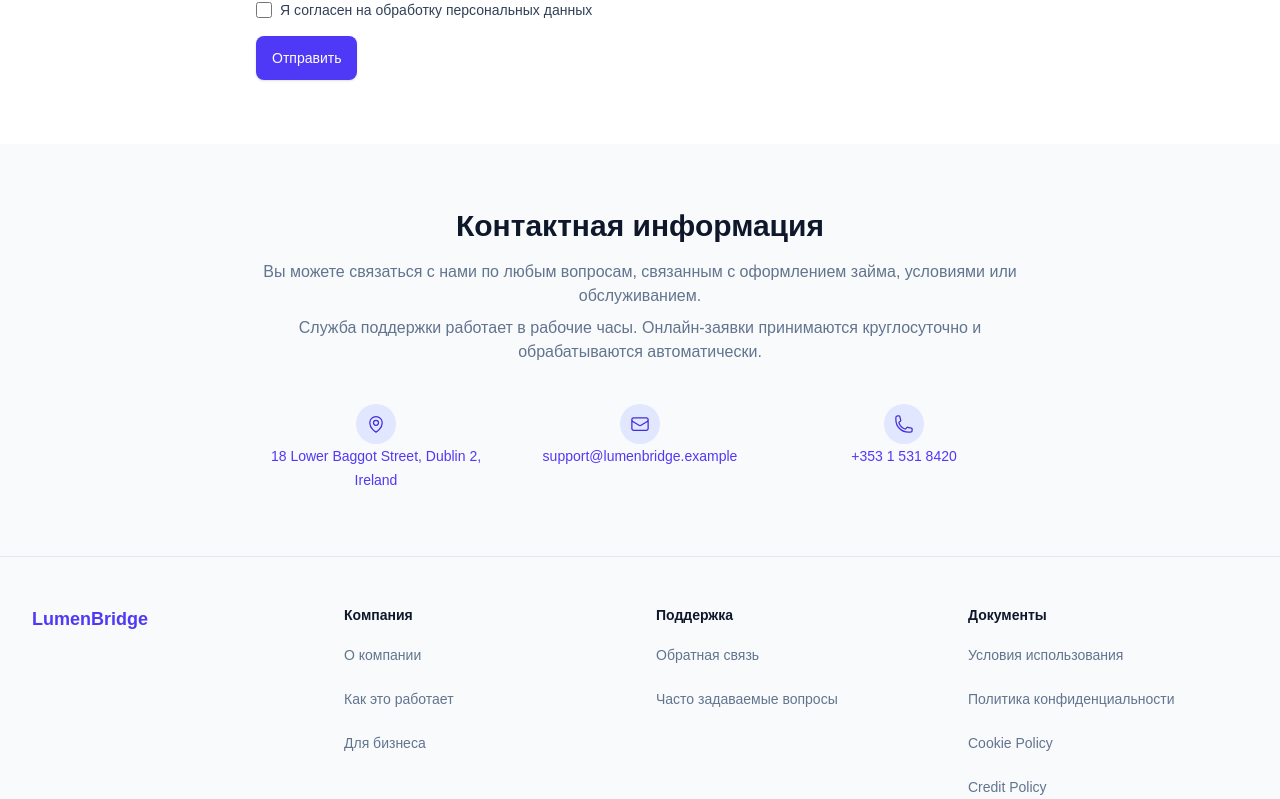
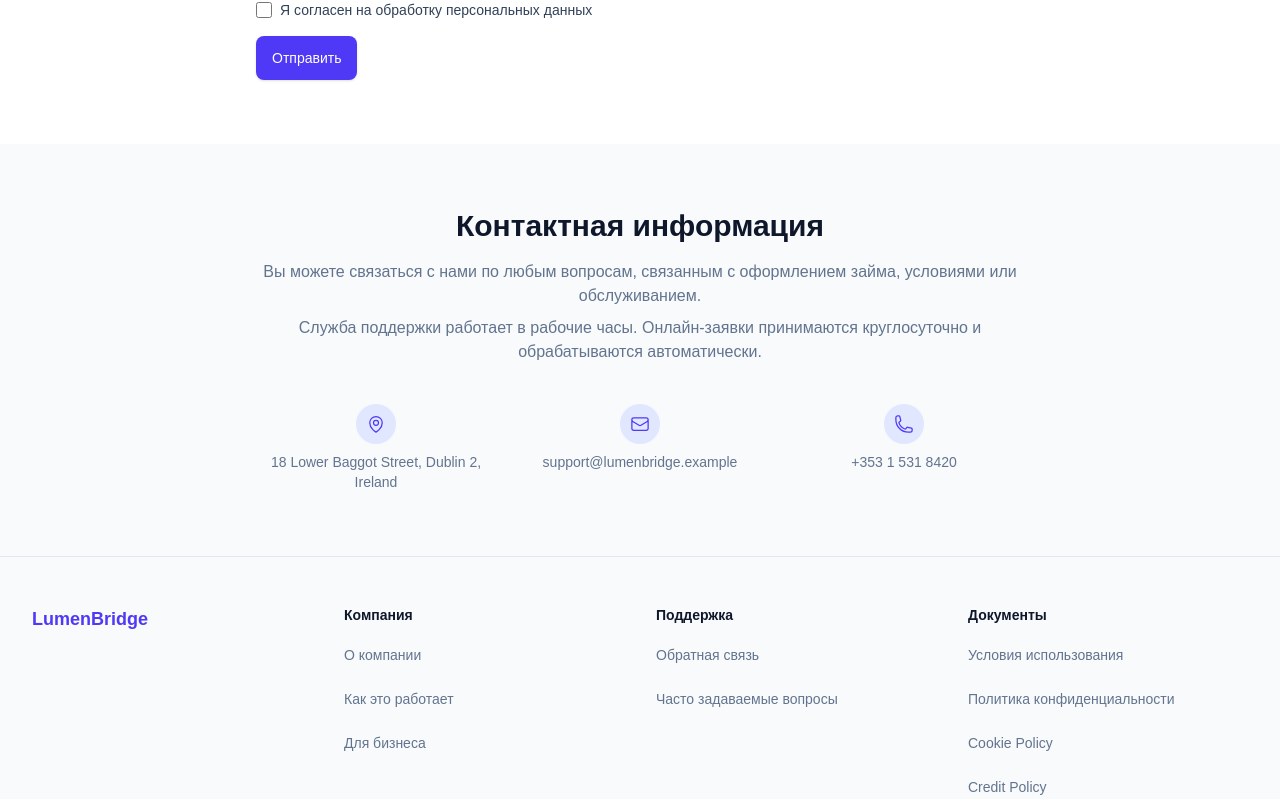
Before and after one commit to antonbukhalov13/04-fullstack-mvp, a Next.js app in the folder frontend/: page / in a window 1280 px wide. Shown: the part 6461-7260 px from the top of the page. Built offline with nearby package versions, Linux system fonts and the light colour scheme.

Commit message:
fix contact details colors and business page CTA

```diff
--- a/frontend/src/app/business/page.tsx
+++ b/frontend/src/app/business/page.tsx
@@ -183,7 +183,7 @@ export default function BusinessPage() {
           <div className="mt-8">
             <Link
               href="/apply?type=business"
-              className="inline-flex items-center rounded-lg bg-indigo-600 px-6 py-3 text-sm font-semibold text-white hover:bg-indigo-500"
+              className="inline-flex items-center rounded-lg bg-indigo-600 px-6 py-3 text-sm font-semibold text-white hover:bg-indigo-700 transition-colors"
             >
               Оставить заявку
             </Link>
--- a/frontend/src/shared/ui/checkbox.tsx
+++ b/frontend/src/shared/ui/checkbox.tsx
@@ -17,7 +17,7 @@ export const Checkbox = forwardRef<HTMLInputElement, CheckboxProps>(
             id={checkboxId}
             type="checkbox"
             className={[
-              'h-4 w-4 rounded border-slate-300 text-indigo-600 focus:ring-indigo-600 cursor-pointer',
+              'h-4 w-4 rounded border-slate-300 accent-indigo-600 text-indigo-600 focus:ring-indigo-600 cursor-pointer',
               error ? 'border-red-500' : '',
               className,
             ].join(' ')}
--- a/frontend/src/widgets/contact-details/contact-details.tsx
+++ b/frontend/src/widgets/contact-details/contact-details.tsx
@@ -16,8 +16,8 @@ export function ContactDetails() {
           </p>
 
           <div className="mt-10 grid grid-cols-1 sm:grid-cols-3 gap-6 text-center">
-            <div>
-              <div className="mx-auto flex h-10 w-10 items-center justify-center rounded-full bg-indigo-100 text-indigo-700">
+            <div className="flex flex-col items-center gap-2">
+              <div className="flex h-10 w-10 items-center justify-center rounded-full bg-indigo-100 text-indigo-600">
                 <svg
                   className="h-5 w-5"
                   fill="none"
@@ -37,12 +37,12 @@ export function ContactDetails() {
                   />
                 </svg>
               </div>
-              <a href="https://maps.google.com/?q=18+Lower+Baggot+Street+Dublin+2+Ireland" target="_blank" rel="noopener noreferrer" className="mt-3 text-sm text-indigo-600 hover:text-indigo-800 transition-colors">
+              <a href="https://maps.google.com/?q=18+Lower+Baggot+Street+Dublin+2+Ireland" target="_blank" rel="noopener noreferrer" className="text-sm text-slate-500 hover:text-slate-700 transition-colors">
                 18 Lower Baggot Street, Dublin 2, Ireland
               </a>
             </div>
-            <div>
-              <div className="mx-auto flex h-10 w-10 items-center justify-center rounded-full bg-indigo-100 text-indigo-700">
+            <div className="flex flex-col items-center gap-2">
+              <div className="flex h-10 w-10 items-center justify-center rounded-full bg-indigo-100 text-indigo-600">
                 <svg
                   className="h-5 w-5"
                   fill="none"
@@ -57,12 +57,12 @@ export function ContactDetails() {
                   />
                 </svg>
               </div>
-              <a href="mailto:support@lumenbridge.example" className="mt-3 text-sm text-indigo-600 hover:text-indigo-800 transition-colors">
+              <a href="mailto:support@lumenbridge.example" className="text-sm text-slate-500 hover:text-slate-700 transition-colors">
                 support@lumenbridge.example
               </a>
             </div>
-            <div>
-              <div className="mx-auto flex h-10 w-10 items-center justify-center rounded-full bg-indigo-100 text-indigo-700">
+            <div className="flex flex-col items-center gap-2">
+              <div className="flex h-10 w-10 items-center justify-center rounded-full bg-indigo-100 text-indigo-600">
                 <svg
                   className="h-5 w-5"
                   fill="none"
@@ -77,7 +77,7 @@ export function ContactDetails() {
                   />
                 </svg>
               </div>
-              <a href="tel:+35315318420" className="mt-3 text-sm text-indigo-600 hover:text-indigo-800 transition-colors">
+              <a href="tel:+35315318420" className="text-sm text-slate-500 hover:text-slate-700 transition-colors">
                 +353 1 531 8420
               </a>
             </div>
```
